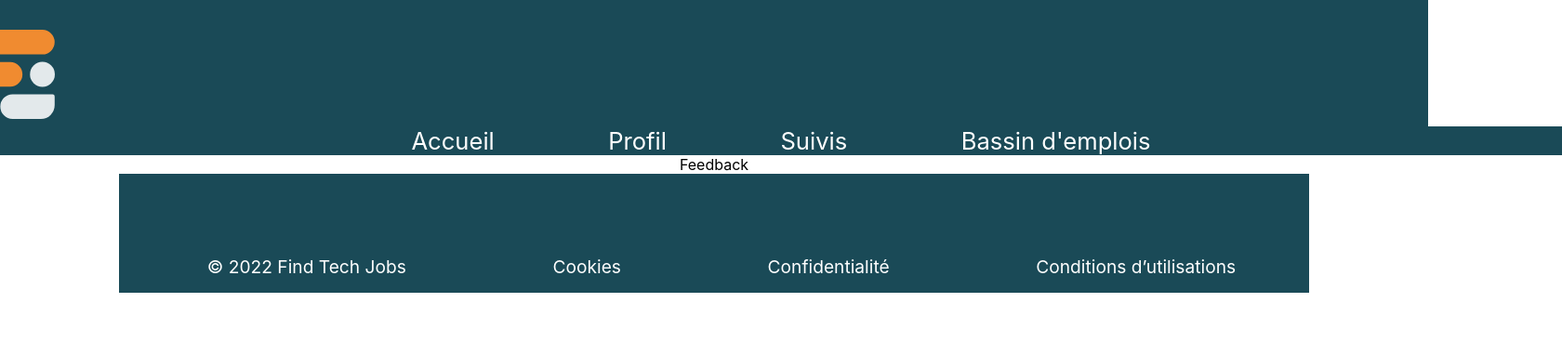
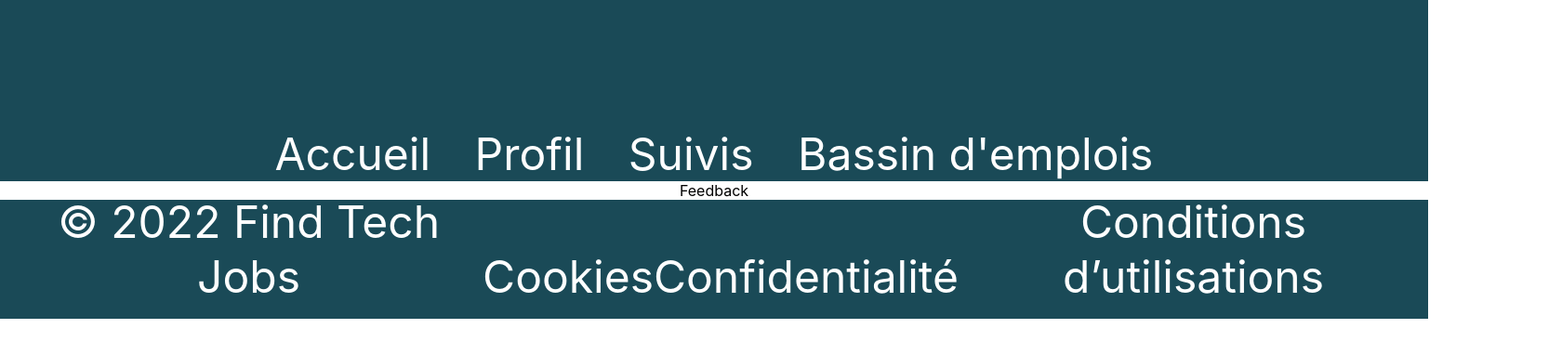
Before and after one commit to WildCodeSchool/2022-03-JS-RemoteFR-Outsiders-P2-Team-Dragon, a React (Vite) app in the folder frontend/: page /Feedback in a window 1536 px wide. Shown: the top 382 px of the page at 93% size, 1680 px wide, since content can reach past the window. Built offline with nearby package versions, Linux system fonts and the light colour scheme.

Commit message:
encore une modif

```diff
--- a/frontend/src/components/Footer.css
+++ b/frontend/src/components/Footer.css
@@ -36,7 +36,7 @@
     height: 8rem;
     margin: inherit;
     color: white;
-    font-size: 1.2rem;
+    font-size: 3rem;
     width: 65rem;
   }
 }
@@ -49,7 +49,7 @@
 
 @media screen and (min-width: 1200px) {
   .div-footer {
-    width: 80rem;
+    width: 100%;
     margin: auto;
   }
 }
--- a/frontend/src/components/Nav.css
+++ b/frontend/src/components/Nav.css
@@ -5,7 +5,7 @@
 .div-nav {
   display: flex;
   background-color: var(--primary-color);
-  width: auto;
+  width: 100%;
 }
 
 .liste-nav {
@@ -61,7 +61,7 @@
   .div-nav {
     display: flex;
     justify-content: center;
-    width: 65rem;
+    width: 100%;
   }
   .liste-nav {
     list-style: none;
@@ -73,7 +73,7 @@
 
   .items {
     cursor: pointer;
-    font-size: 1.6rem;
+    font-size: 3rem;
   }
 
   .btn-toggle {
@@ -83,7 +83,7 @@
 
 @media screen and (min-width: 960px) {
   .div-nav {
-    width: 65rem;
+    width: 100%;
   }
   .img-logo {
     width: 6rem;
@@ -95,7 +95,7 @@
 
 @media screen and (min-width: 1200px) {
   .div-nav {
-    width: 80rem;
+    width: 100%;
   }
   .img-logo {
     width: 6rem;
@@ -107,13 +107,14 @@
 
 @media screen and (min-width: 1300px) {
   .div-nav {
-    width: 105rem;
+    width: 100%;
     margin: auto;
   }
   .img-logo {
     width: 6rem;
     height: 6rem;
     margin-top: 2rem;
-    margin-right: 35rem;
+    margin-right: 93rem;
+    font-size: 2rem;
   }
 }
```
